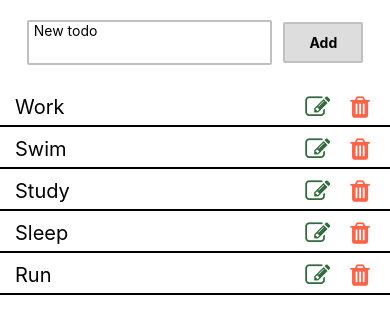
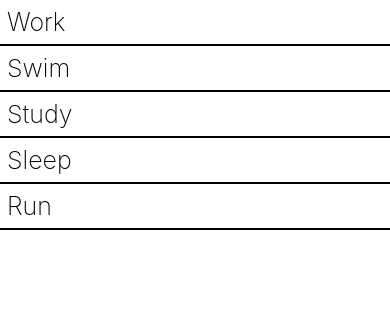
Before and after one commit to DumbWaysStudent/DW12RGE4U_todolist, a React Native app: screen / in a window 390 px wide. Shown: the top 334 px of the page. Built offline with nearby package versions, Linux system fonts and the light colour scheme.

Commit message:
add make_list

```diff
--- a/src/App.js
+++ b/src/App.js
@@ -1,20 +1,40 @@
 import React, { Component } from 'react';
-import { View } from 'react-native';
-
-// import Todo from './components/ToDo';
-//import Todo from './components/AddTodo';
-// import Todo from './components/DeleteTodo';
-// import Todo from './components/DoneTodo';
-import Todo from './components/UpdateTodo';
+import { View, Text, StyleSheet, TouchableOpacity } from 'react-native';
 
 class App extends Component {
+  constructor() {
+    super();
+    this.state = {
+      todo: ['work', 'swim', 'study', 'sleep', 'run']
+    };
+  }
+
   render() {
     return (
       <View>
-        <Todo />
+        {this.state.todo.map(item => {
+          return (
+            <View key={item}>
+              <TouchableOpacity>
+                <Text style={styles.list}>{item}</Text>
+              </TouchableOpacity>
+            </View>
+          );
+        })}
       </View>
     );
   }
 }
+export default App;
 
-export default App;
+const styles = StyleSheet.create({
+  list: {
+    paddingVertical: 7,
+    fontSize: 25,
+    fontWeight: '200',
+    borderBottomColor: '#000',
+    borderBottomWidth: 2,
+    paddingLeft: 7,
+    textTransform: 'capitalize'
+  }
+});
--- a/src/components/UpdateTodo.js
+++ /dev/null
@@ -1,189 +0,0 @@
-import React, { Component } from 'react';
-import { View, Text, StyleSheet, TextInput, TouchableOpacity } from 'react-native';
-import Icon from 'react-native-vector-icons/FontAwesome';
-
-export default class UpdateTodo extends Component {
-  constructor() {
-    super();
-    this.state = {
-      getTodo: '',
-      todo: ['work', 'swim', 'study', 'sleep', 'run'],
-      isUpdate: false,
-      itemSelect: '',
-      index: ''
-    };
-  }
-
-  addTodo() {
-    const { getTodo } = this.state;
-    if (this.state.getTodo === '') {
-      alert('Field Todo Belum Diisi');
-    } else {
-      this.setState({
-        todo: [...this.state.todo, getTodo],
-        getTodo: '',
-      });
-    }
-  }
-
-  deleteTodo(item) {
-    const newList = this.state.todo.filter(e => {
-      return e !== item;
-    });
-    this.setState({
-      todo: [...newList]
-    });
-  }
-
-  editTodo(item, i) {
-    this.setState({
-      isUpdate: true,
-      getTodo: item,
-      index: i
-    });
-  }
-
-  update() {
-    const { todo, getTodo, index } = this.state;
-    todo[index] = getTodo;
-
-    this.setState({
-      isUpdate: false,
-      todo: [...todo],
-      index: '',
-      getTodo: ''
-    });
-  }
-
-  renderButton() {
-    const { isUpdate } = this.state;
-    if (!isUpdate) {
-      return (
-        <TouchableOpacity
-          style={styles.buttonStyle}
-          onPress={() => this.addTodo()}
-        >
-          <Text style={styles.buttonText}>Add</Text>
-        </TouchableOpacity>
-      );
-    } else {
-      return (
-        <TouchableOpacity
-          style={styles.buttonStyle}
-          onPress={() => this.update()}
-        >
-          <Text style={styles.buttonText}>Edit</Text>
-        </TouchableOpacity>
-      );
-    }
-  }
-
-  render() {
-    console.log(this.state.todo);
-    return (
-      <View>
-
-        <View style={styles.containInput}>
-          <View style={styles.input}>
-            <TextInput
-              placeholder='New todo'
-              onChangeText={text => this.setState({ getTodo: text })}
-              value={this.state.getTodo}
-            />
-          </View>
-
-          <View>
-            {this.renderButton()}
-          </View>
-
-        </View>
-
-        <View>
-          {this.state.todo.map((item, i) => {
-            return (
-              <View
-                key={item}
-                style={styles.list}
-              >
-                <View>
-                  <Text style={styles.textList}>{item}</Text>
-                </View>
-
-                <View style={styles.actionStyle}>
-                  <TouchableOpacity
-                    onPress={() => this.editTodo(item, i)}
-                    style={styles.actionEditStyle}
-                  >
-                    <Icon name="edit" size={25} color='#346b3e' />
-                  </TouchableOpacity>
-
-                  <TouchableOpacity
-                    onPress={() => this.deleteTodo(item)}
-                  >
-                    <Icon name="trash" size={25} color='tomato' />
-                  </TouchableOpacity>
-                </View>
-
-              </View>
-            );
-          })}
-        </View>
-
-      </View>
-
-    );
-  }
-}
-
-const styles = StyleSheet.create({
-  containInput: {
-    flexDirection: 'row',
-    justifyContent: 'space-evenly',
-    marginBottom: 30,
-    marginHorizontal: 20,
-    marginTop: 20,
-    alignItems: 'center'
-  },
-  input: {
-    borderWidth: 2,
-    paddingLeft: 5,
-    borderColor: 'silver',
-    borderRadius: 2,
-    elevation: 1,
-    width: '70%',
-    height: 45,
-  },
-  list: {
-    flexDirection: 'row',
-    paddingBottom: 5,
-    marginBottom: 10,
-    borderBottomColor: '#000',
-    borderBottomWidth: 2,
-    paddingLeft: 15,
-    justifyContent: 'space-between',
-    paddingRight: 20
-  },
-  textList: {
-    fontSize: 20,
-    textTransform: 'capitalize',
-  },
-  actionStyle: {
-    flexDirection: 'row',
-  },
-  actionEditStyle: {
-    marginRight: 20,
-  },
-  buttonStyle: {
-    marginLeft: 5,
-    backgroundColor: '#ddd',
-    paddingVertical: 10,
-    paddingHorizontal: 24,
-    borderWidth: 2,
-    borderColor: 'silver',
-    borderRadius: 2,
-    elevation: 2,
-  },
-  buttonText: {
-    fontWeight: 'bold'
-  }
-});
```
